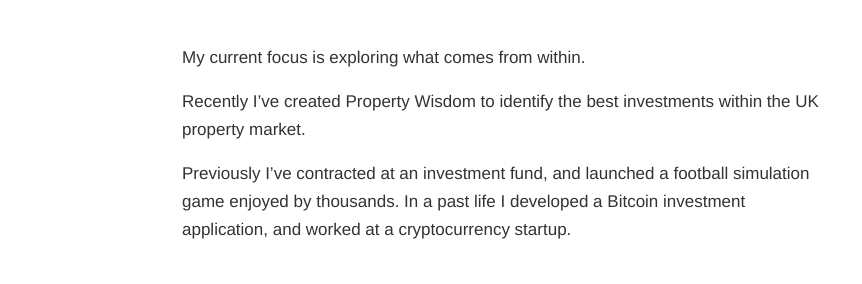
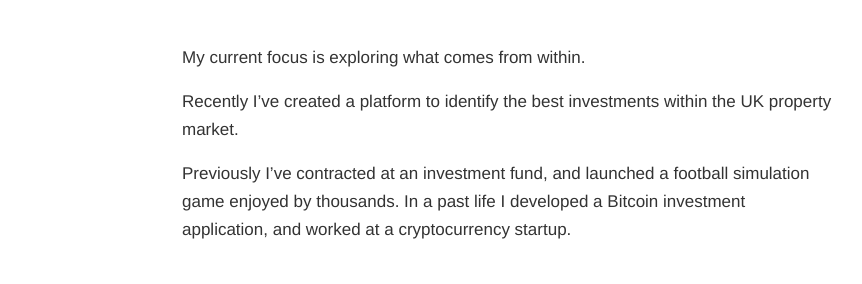
Before and after one commit to samdoidge/samdoidge.com, a Jekyll site: the page built from index.md, in a window 1280 px wide. Shown: the part 146-430 px from the top of the page, without its empty margins (208-1070 px from the left). Built offline with Jekyll 4.4.1, drawn with Linux system fonts in a browser that asks for light colours.

Commit message:
about me revised

```diff
--- a/index.md
+++ b/index.md
@@ -7,7 +7,7 @@
 My current focus is exploring what comes from within.
 
 
-Recently I've created Property Wisdom to identify the best investments within the UK property market.
+Recently I've created a platform to identify the best investments within the UK property market.
 
 Previously I've contracted at an investment fund, and launched a football simulation game enjoyed by thousands. In a past life I developed a Bitcoin investment application, and worked at a cryptocurrency startup.
 
```
